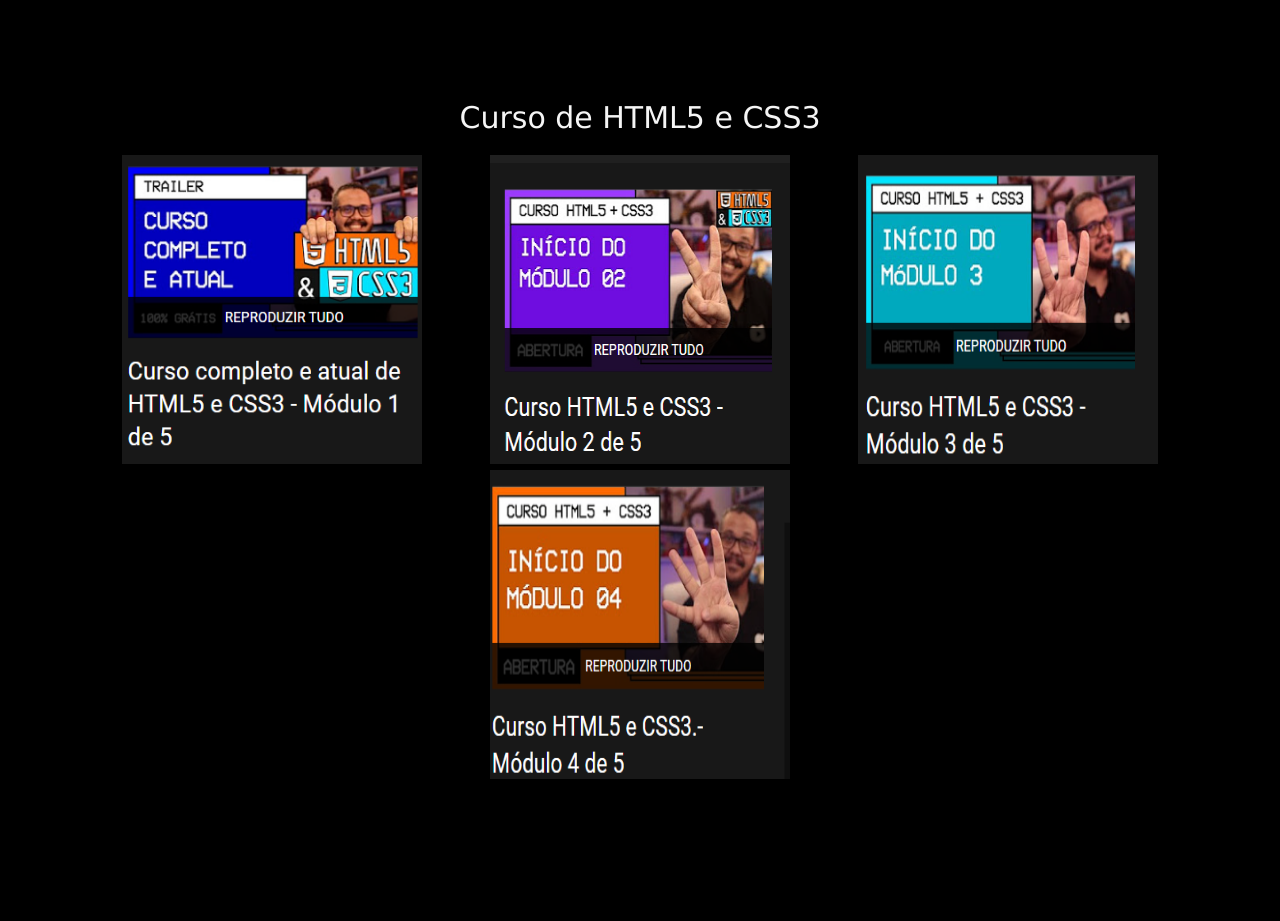
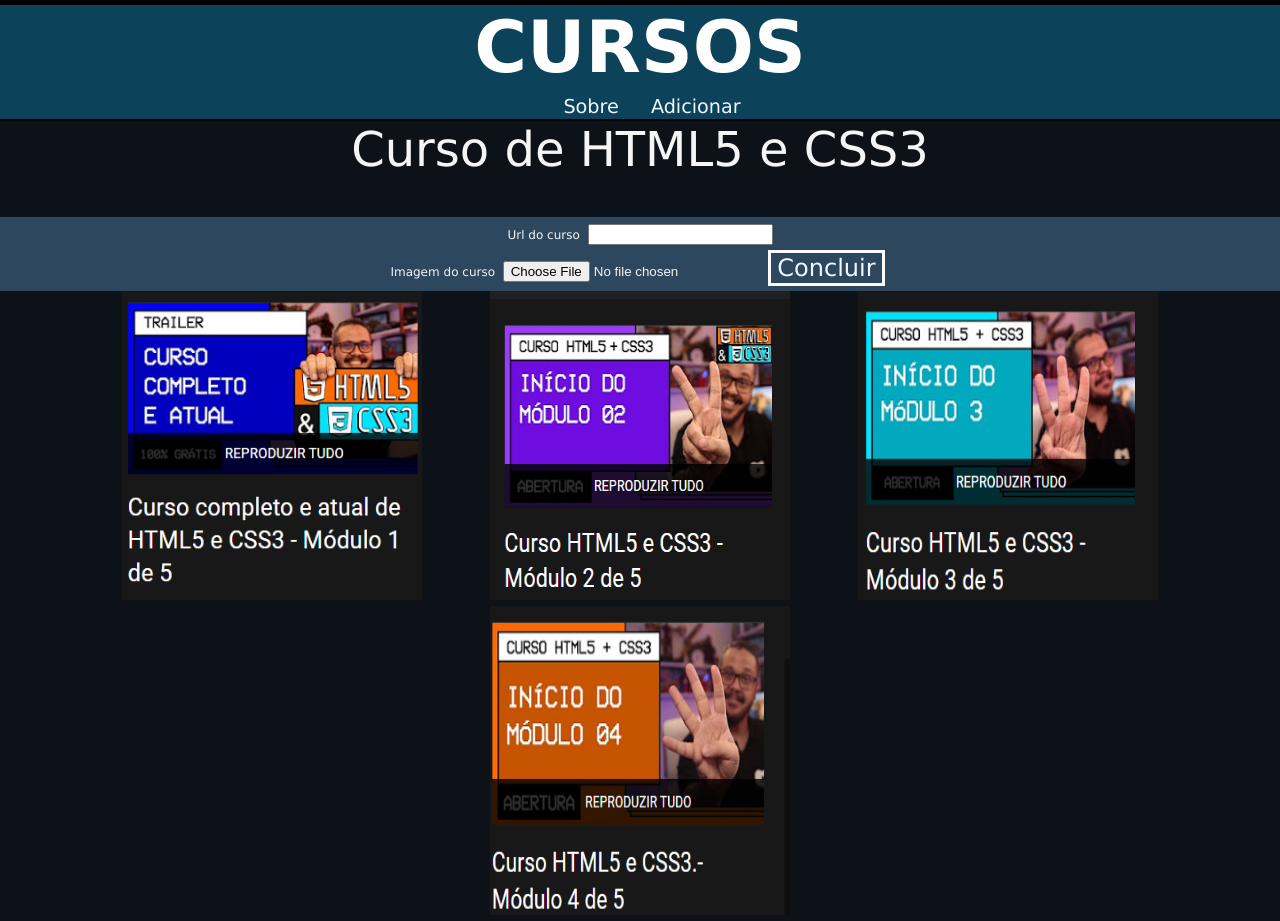
Before and after one commit to GeovannaBamberg/VideoCyber, a plain HTML site: page index.html in a window 1280 px wide. Before the commit the page ends 865 px from the top, so only its background shows below. Drawn offline with Linux system fonts and the light colour scheme.

Commit message:
atualizacao

```diff
--- a/index.html
+++ b/index.html
@@ -7,14 +7,34 @@
     <title>HTML/CSS</title>
     <link rel="stylesheet" href="style.css">
 </head>
+<script src="script.js"></script>
 <body>
-    <h1>Curso de HTML5 e CSS3</h1>
+    <header>
+        <h1>CURSOS</h1>
+        <nav>
+             <a href="#">Sobre</a>
+             <button onclick="adicionarCurso()" id="buttonAdicionarCurso"> Adicionar</button>
 
-    <div class="imgModulos">
-            <a href="primeiroModuloDoCurso.html"> <img src="assets/imagens/html1.png" alt="Primeiro Modulo do Curso html "></a>
-            <a href="segundoModuloDoCurso.html"> <img src="assets/imagens/html2.png" alt="Segundo Modulo do Curso html"></a>
-            <a href="terceiroModuloDoCurso.html"> <img src="assets/imagens/html3.png" alt="Terceiro Modulo do Curso html"></a>
-            <a href="quartoModuloDoCurso.html"> <img src="assets/imagens/html4.png" alt="Quarto Modulo do Curso html"></a>
-    </div>
+        </nav>
+    </header>
+    <main>
+        <h2>Curso de HTML5 e CSS3</h2>
+
+        <form>
+            <label>Url do curso</label>
+            <input type="url" name="" id="">
+            <br>
+            <label>Imagem do curso</label>
+            <input type="file" name="" id="">
+            <button onabort="formularioCurso">Concluir</button>
+        </form>
+
+        <section class="imgModulos">
+                <a href="primeiroModuloDoCurso.html"> <img src="assets/imagens/html1.png" alt="Primeiro Modulo do Curso html "></a>
+                <a href="segundoModuloDoCurso.html"> <img src="assets/imagens/html2.png" alt="Segundo Modulo do Curso html"></a>
+                <a href="terceiroModuloDoCurso.html"> <img src="assets/imagens/html3.png" alt="Terceiro Modulo do Curso html"></a>
+                <a href="quartoModuloDoCurso.html"> <img src="assets/imagens/html4.png" alt="Quarto Modulo do Curso html"></a>
+        </section>
+    </main>
 </body>
 </html>
--- /dev/null
+++ b/script.js
@@ -0,0 +1,3 @@
+function adicionarCurso(){
+
+}
--- a/style.css
+++ b/style.css
@@ -5,18 +5,63 @@ body{
     font-size: 24px;
     align-content: center;
     text-align: center;
-    margin: 80px 10px 80px 10px;
+    margin: auto;
 
 }
+header{
+    background-color: rgb(12, 66, 90);
+    margin: auto;
+}
 h1{
-    font-size: 30px;
-    font-weight: 300;
+    font-size: 3em;
+    font-weight: bold;
+    margin: 5px;
+    color: rgb(255, 255, 255);
 
 }
 
-a{
+nav{
+    font-size: 0.8em;
+
+}
+nav a{
+    text-decoration: none;
+    color: aliceblue;
+    margin-right: 20px;
+    margin-left: 30px;
+}
+h2{
+    font-size: 2em;
+    font-weight: normal;
+    margin-top: 2px;
+}
+main{
+    background-color: rgb(13, 18, 24);
+    margin: auto;
+}
+div a{
+    text-decoration: overline;
     color: aliceblue;
 
+}
+button{
+    background-color: rgba(12, 67, 90, 0);
+    font-family: Verdana, Geneva, Tahoma, sans-serif;
+    color: aliceblue;
+    border: none;
+    font-size: 1em;
+    font-weight: normal;
+}
+form{
+    background-color: rgb(44, 71, 94);
+}
+form button{
+    border-color: rgb(251, 251, 251);
+    border-style: solid;
+    margin: 5px;
+}
+label{
+    font-size: 0.5em;
 }
 a img{
 
```
